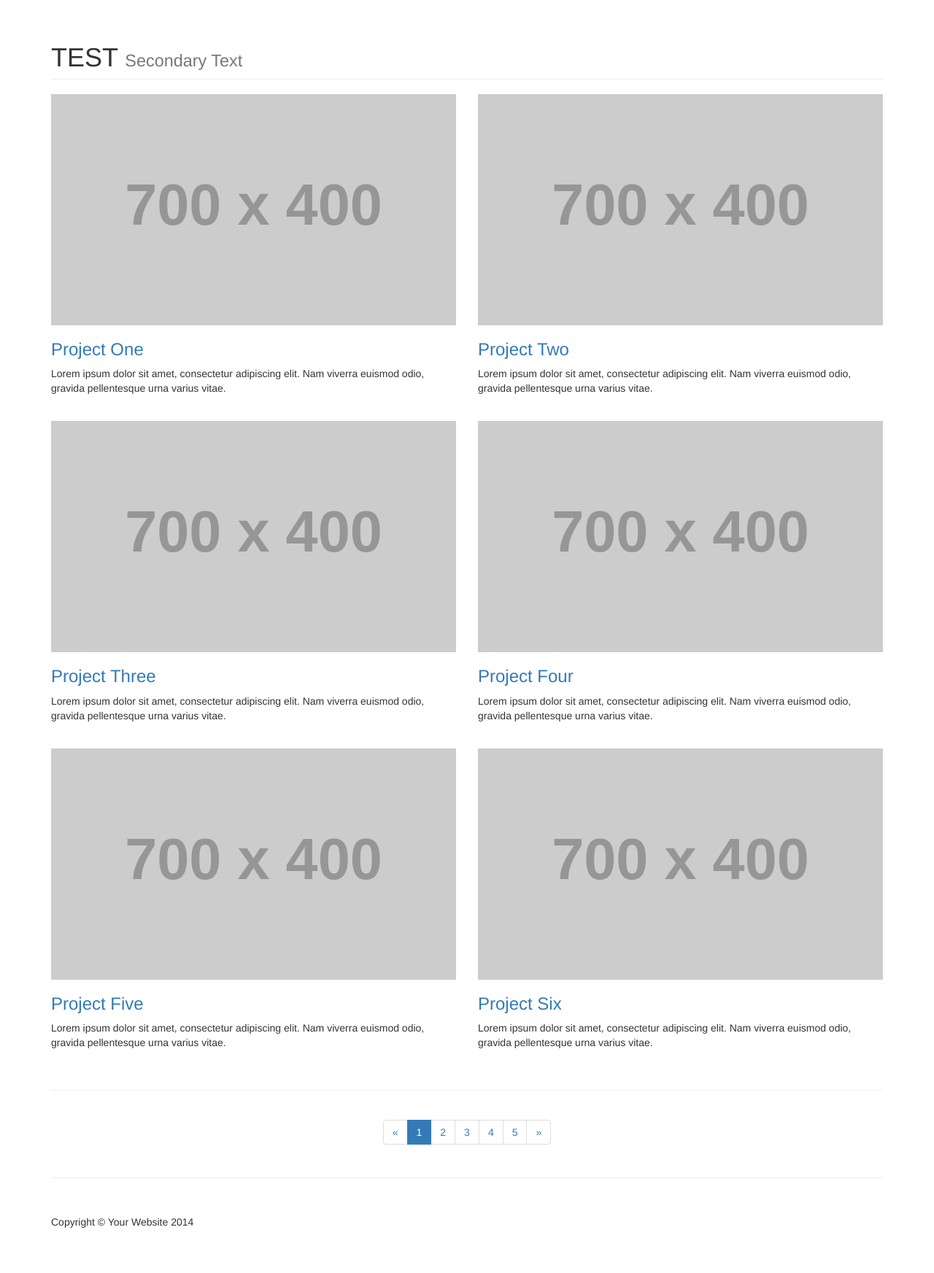
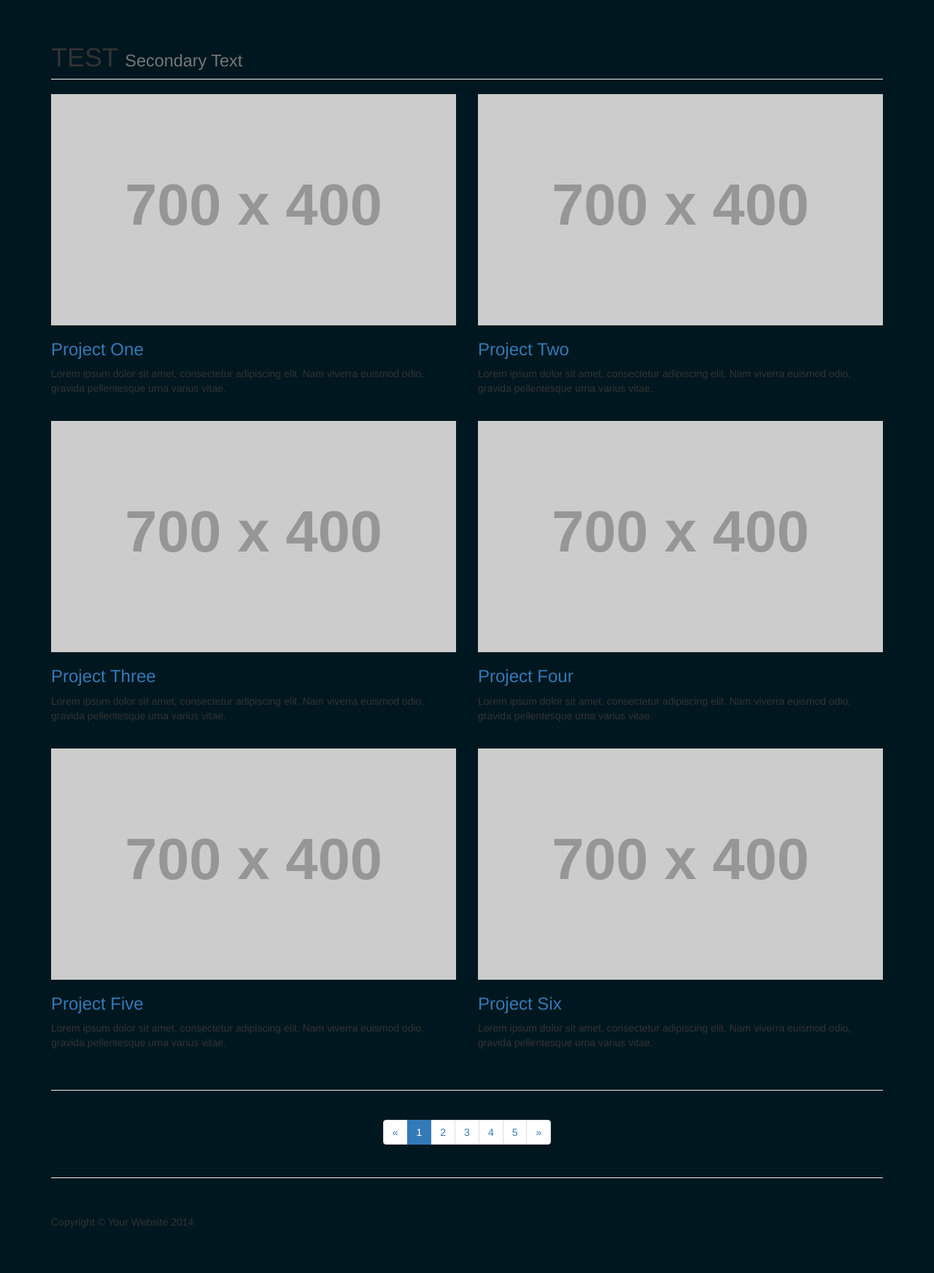
Before and after one commit to melaniesawyer/ByteHacksFlask, a Flask app: page / in a window 1280 px wide. Shown: the part 51-1796 px from the top of the page at 73% size. Run offline with Flask 2, Linux system fonts and the light colour scheme; grey boxes labelled with a size stand in for pictures from a placeholder-image service; some libraries are stand-ins or nearby versions.

Commit message:
I changed smal style things

```diff
--- a/static/styles/css/2-col-portfolio.css
+++ b/static/styles/css/2-col-portfolio.css
@@ -6,12 +6,17 @@
 
 body {
     padding-top: 70px; /* Required padding for .navbar-fixed-top. Remove if using .navbar-static-top. Change if height of navigation changes. */
+    background-color: #00171F;
 }
 
 .portfolio-item {
     margin-bottom: 25px;
 }
 
+.col-md-6.portfolio-item {
+    border-radius: 5px;
+}
+
 footer {
     margin: 50px 0;
 }
```
